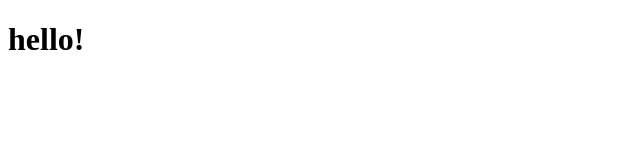
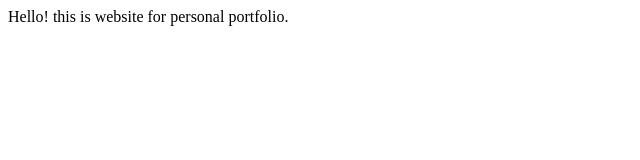
Before and after one commit to pallavi753/pallavi753.github.io, a plain HTML site: page index.html in a window 1280 px wide. Shown: the whole page, without its empty margins (0-640 px from the left). Drawn offline with Linux system fonts and the light colour scheme.

Commit message:
content added

```diff
--- a/index.html
+++ b/index.html
@@ -1,5 +1,12 @@
 <!DOCTYPE html>
-<h1>
-    hello!
-</h1>
+<html lang="en">
+<head>
+    <meta charset="UTF-8">
+    <meta http-equiv="X-UA-Compatible" content="IE=edge">
+    <meta name="viewport" content="width=device-width, initial-scale=1.0">
+    <title>Document</title>
+</head>
+<body>
+    Hello! this is website for personal portfolio.
+</body>
 </html>
```
